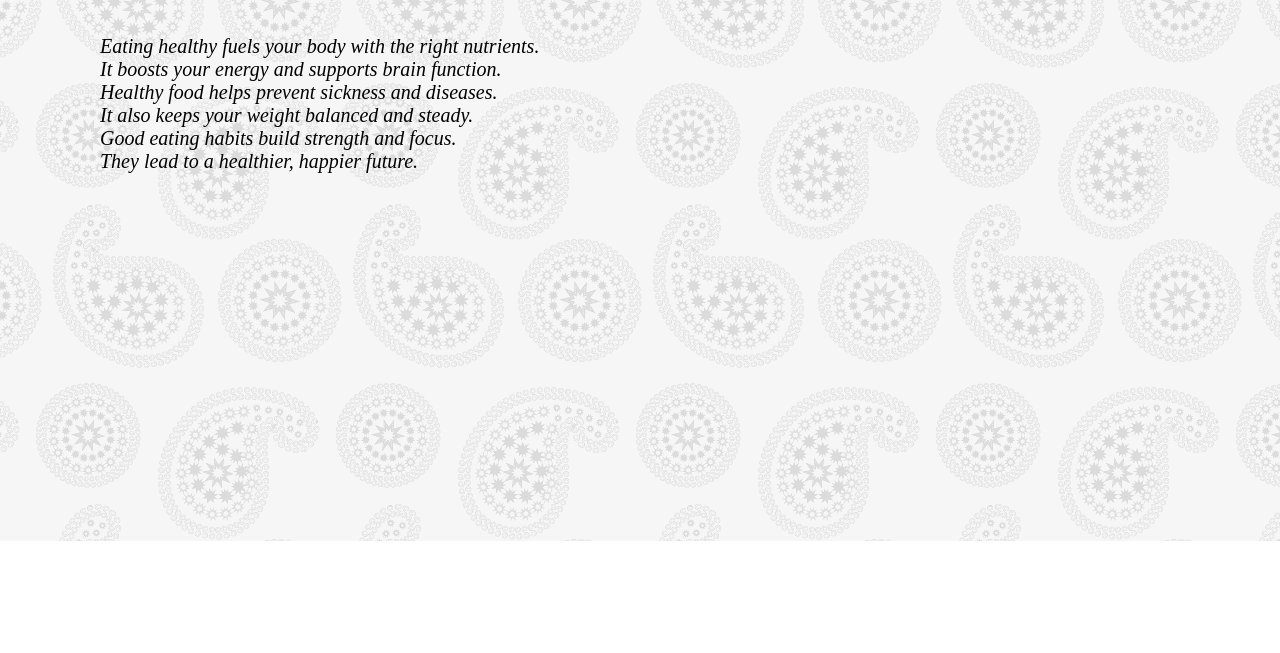
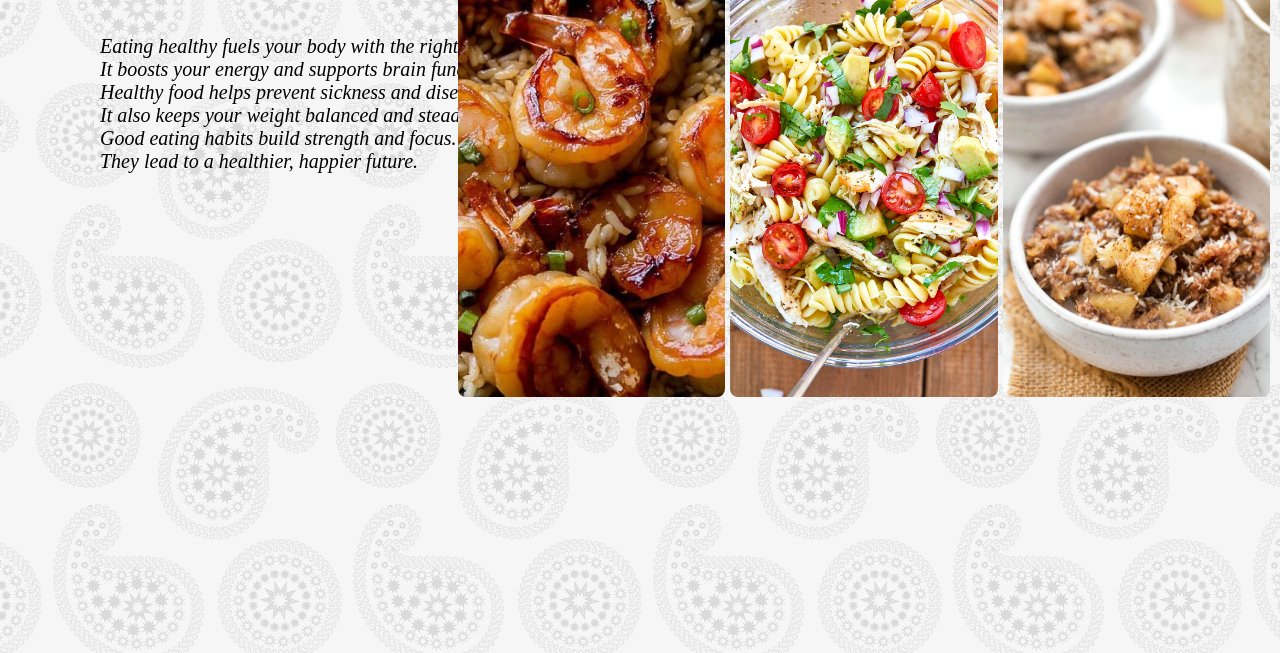
Before and after one commit to KormanCarter/MIHEALTH, a plain HTML site: page index.html in a window 1280 px wide. Shown: the part 259-912 px from the top of the page. Before the commit the page ends 800 px from the top, so only its background shows below. Drawn offline with Linux system fonts and the light colour scheme.

Commit message:
images added

```diff
--- a/index.html
+++ b/index.html
@@ -21,6 +21,11 @@
     <div >Good eating habits build strength and focus.</div>
     <div >They lead to a healthier, happier future.</div>
 </div>
+<div class="food">
+    <img src="shrimp.jpg" alt="shrimp" class="food">
+    <img src="pasta.jpg" alt="pasta" class="food">
+    <img src="beef.jpg" alt="beef"class="food">
+</div>
 <style>
 </style>
 </body>
--- a/style.css
+++ b/style.css
@@ -1,8 +1,9 @@
 body {
-    margin: 0px;
-    background-image: url('MIHEALTH/img/paisley.png');
+    margin: 0;
+    background-image: url('paisley.png');
     background-repeat: repeat;
     background-size: auto;
+    align-items: center;
 }
 
 header{
@@ -22,36 +23,57 @@ header{
 }
 
 .first{
-            color: rgb(215, 87, 87);
+    color: rgb(215, 87, 87);
+}
 
-
-        }
 .second{
-            color: rgb(55, 153, 55);
-            font-size: 30px;
-
-        }
+    color: rgb(55, 153, 55);
+    font-size: 30px;
+}
 
 .MIHEALTH{
     padding-left: 50px;
-     font-size: 30px;
+    font-size: 30px;
     font-style: italic;
 }
+
 .BE{
     font-size: 40px;
     padding-left: 100px;
-    margin-top: 100px ;
+    margin-top: 100px;
     display: flex;
-    flex-direction:column;
+    flex-direction: column;
     text-align: left;
+}
 
-}
 .text {
     font-size: 20px;
     font-style: oblique;
     flex-direction: column;
     text-align: left;
     margin-top: 50px;
-    padding-left: 100px; /* Increase this value to move further right */
+    padding-left: 100px;
     display: flex;
 }
+
+.food {
+    position: relative;
+    display: flex;
+    width: 65%;              /* Increased width to better fit screen */
+    height: 60vh;
+       /* Center the container horizontally and add top margin */
+     /* Center images vertically within container */
+    /* Align images to the right side of container */
+    gap: 5px;            /* Add some space between images */
+    bottom:  20%;
+    float: right;
+    justify-content: center;
+}
+
+.food img {
+    flex: 1;
+    height: 100%;             /* Fill container vertically */
+    max-width: calc(100% / 3 - 10px); /* Ensure images don't overflow */
+    object-fit: cover;        /* Maintain aspect ratio while filling */
+    border-radius: 8px;       /* Optional: add rounded corners */
+}
```
Also changed, not shown: beef.jpg (added), paisley.png (renamed from img/paisley.png), pasta.jpg (added), shrimp.jpg (added).
